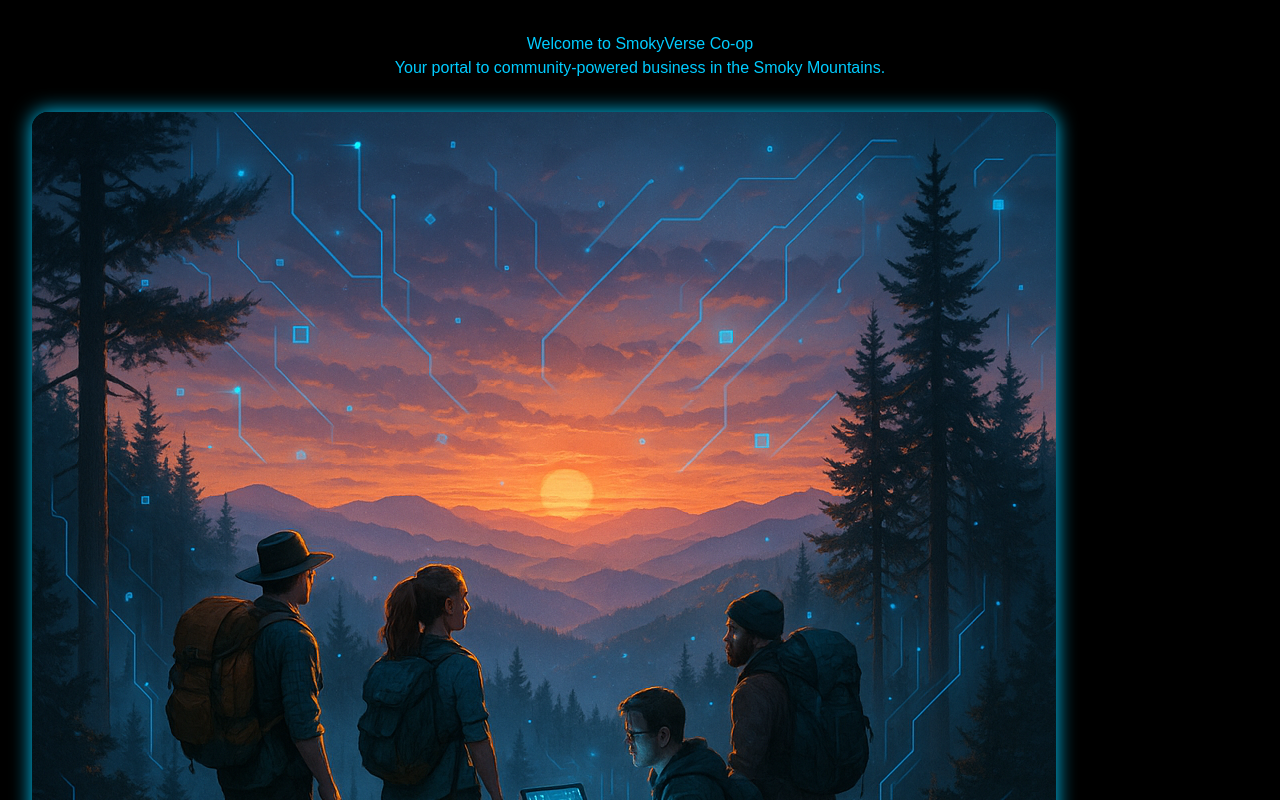
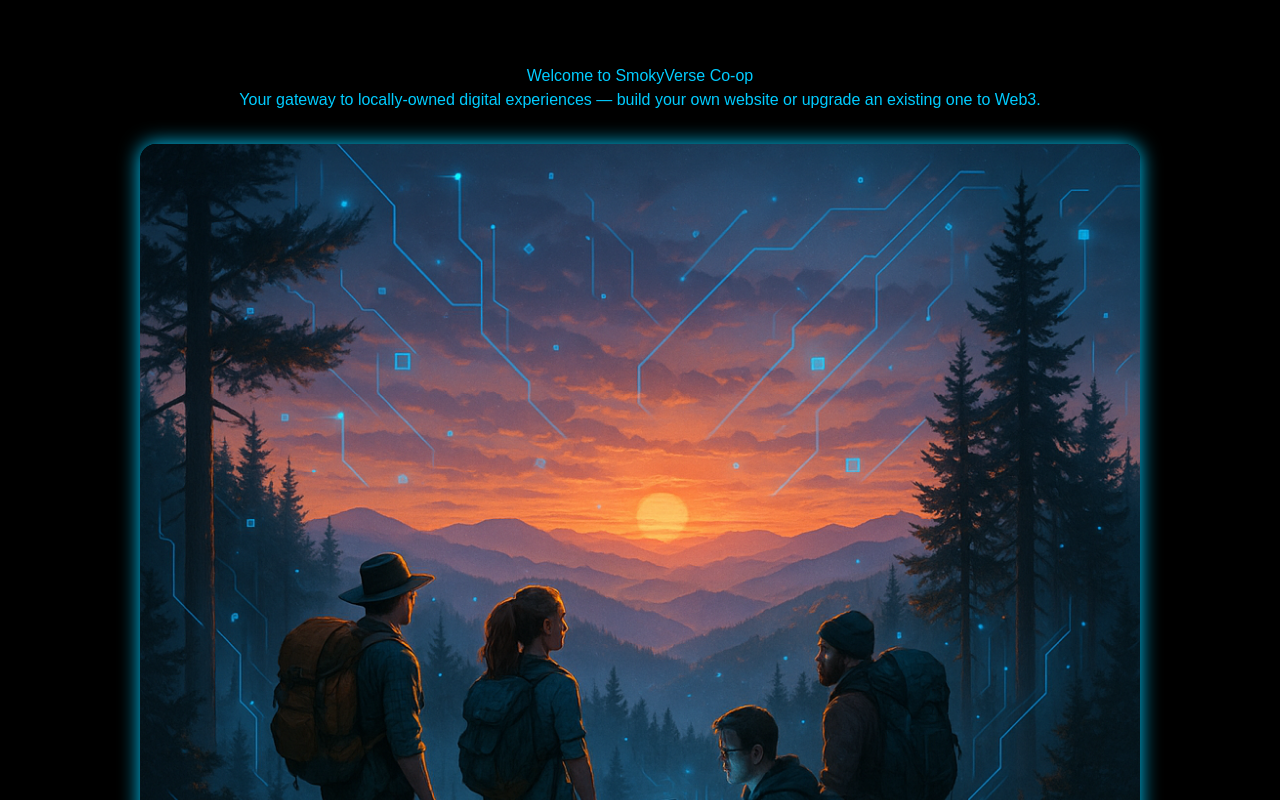
Before and after one commit to Hoyt1974/smokyverse-coop, a Next.js app: page / in a window 1280 px wide. Shown: the top 800 px of the page. Built offline with nearby package versions, Linux system fonts and the light colour scheme.

Commit message:
💅 Style: Re-added full global.css with glowing blue UI

```diff
--- a/app/globals.css
+++ b/app/globals.css
@@ -1,16 +1,167 @@
+/* ---------------------------
+   Tailwind Base Setup
+---------------------------- */
 @tailwind base;
 @tailwind components;
 @tailwind utilities;
 
-/* Basic dark theme background/text styling */
-/* body {
-  background-color: #0a0a0a;
-  color: #ededed;
-  font-family: sans-serif;
-} */
+/* ---------------------------
+   Global Styles
+   (Affects everything site-wide)
+---------------------------- */
+body {
+  background-color: black;         /* Set full background to black */
+  color: #00ccff;                  /* Default text color is neon blue */
+  font-family: 'sans-serif';       /* Clean, modern font */
+  text-align: center;              /* Center-aligns most text elements */
+  padding: 2rem;                   /* Adds space around the edges */
+}
 
-body {
+/* ---------------------------
+   HOMEPAGE: / (Landing Page)
+---------------------------- */
+.homepage-image {
+  width: 100%;                     /* Image stretches to container */
+  max-width: 1000px;               /* But won’t go beyond 1000px wide */
+  margin-top: 2rem;
+  border-radius: 1rem;             /* Smooth, rounded edges */
+  box-shadow: 0 0 20px #00ccff;    /* Glowing effect */
+  cursor: pointer;
+}
+
+.home-container {
   background-color: black;
   color: #00ccff;
+  min-height: 100vh;
+  padding: 2rem;
   font-family: sans-serif;
+
+  display: flex;                   /* Stack children vertically */
+  flex-direction: column;
+  align-items: center;             /* Horizontal center */
+  justify-content: center;         /* Vertical center */
+  text-align: center;
 }
+
+.home-title {
+  font-size: 2.5rem;
+  font-weight: bold;
+  margin-bottom: 1rem;
+}
+
+.home-subtitle {
+  font-size: 1.2rem;
+  margin-bottom: 2rem;
+  max-width: 600px;
+}
+
+/* ---------------------------
+   CLICKABLE COMPUTER IMAGE ZONE
+---------------------------- */
+.image-wrapper {
+  position: relative;
+  display: inline-block;           /* So click-zone can be absolutely positioned inside */
+}
+
+.click-zone {
+  position: absolute;
+  top: 55%;                        /* Adjust to match laptop screen */
+  left: 30%;
+  width: 20%;
+  height: 16%;
+  z-index: 10;
+  cursor: pointer;
+}
+
+/* ---------------------------
+   BUILD PAGE: /build
+---------------------------- */
+.build-container {
+  background-color: black;
+  color: #00ccff;
+  min-height: 100vh;
+  padding: 2rem;
+  font-family: 'sans-serif';
+  text-align: center;
+}
+
+.build-title {
+  font-size: 2rem;
+  font-weight: bold;
+  margin-bottom: 1rem;
+}
+
+.build-subtitle {
+  margin-bottom: 2rem;
+}
+
+.build-section-title {
+  font-size: 1.2rem;
+  font-weight: bold;
+  margin: 2rem 0 1rem;
+}
+
+.build-input {
+  background-color: #111;
+  color: #00ccff;
+  border: 1px solid #00ccff;
+  border-radius: 0.5rem;
+  padding: 0.5rem 1rem;
+  font-size: 1rem;
+  margin: 0.5rem;
+}
+
+.build-button {
+  background-color: black;
+  color: #00ccff;
+  border: 2px solid #00ccff;
+  border-radius: 0.5rem;
+  padding: 0.5rem 1rem;
+  margin: 0.5rem;
+  cursor: pointer;
+}
+
+.build-button:hover {
+  background-color: #00ccff;
+  color: black;
+}
+
+.build-disabled-button {
+  background-color: #222;
+  color: #666;
+  border: 2px solid #444;
+  border-radius: 0.5rem;
+  padding: 0.5rem 1rem;
+  margin: 0.5rem;
+  cursor: not-allowed;
+}
+
+.preview-box {
+  border: 2px dashed #00ccff;
+  border-radius: 1rem;
+  padding: 1rem;
+  margin: 2rem auto;
+  width: fit-content;
+}
+
+.build-generate {
+  background-color: #00ccff;
+  color: black;
+  font-weight: bold;
+  padding: 0.75rem 1.5rem;
+  border: none;
+  border-radius: 0.5rem;
+  cursor: pointer;
+  margin-bottom: 1rem;
+}
+
+.build-generate:hover {
+  background-color: #00b5e2;
+}
+
+.build-back {
+  display: block;
+  color: #00ccff;
+  text-decoration: underline;
+  margin-top: 1rem;
+}
--- a/app/page.tsx
+++ b/app/page.tsx
@@ -1,25 +1,21 @@
+'use client';
+
 import Link from 'next/link';
 
 export default function Home() {
   return (
-    <main style={{ padding: '2rem', textAlign: 'center' }}>
-      <h1>
-        Welcome to <span style={{ color: '#00ccff' }}>SmokyVerse Co-op</span>
+    <main className="home-container">
+      <h1 className="hero-title">
+        Welcome to <span className="highlight">SmokyVerse Co-op</span>
       </h1>
-      <p>Your portal to community-powered business in the Smoky Mountains.</p>
-
+      <p className="hero-subtitle">
+        Your gateway to locally-owned digital experiences — build your own website or upgrade an existing one to Web3.
+      </p>
       <Link href="/build">
         <img
           src="/images/sample.jpg"
           alt="SmokyVerse Co-op"
-          style={{
-            maxWidth: '100%',
-            height: 'auto',
-            marginTop: '2rem',
-            borderRadius: '1rem',
-            boxShadow: '0 0 20px #00ccff',
-            cursor: 'pointer',
-          }}
+          className="homepage-image"
         />
       </Link>
     </main>
```
Also changed, not shown: app/build/page.tsx.
